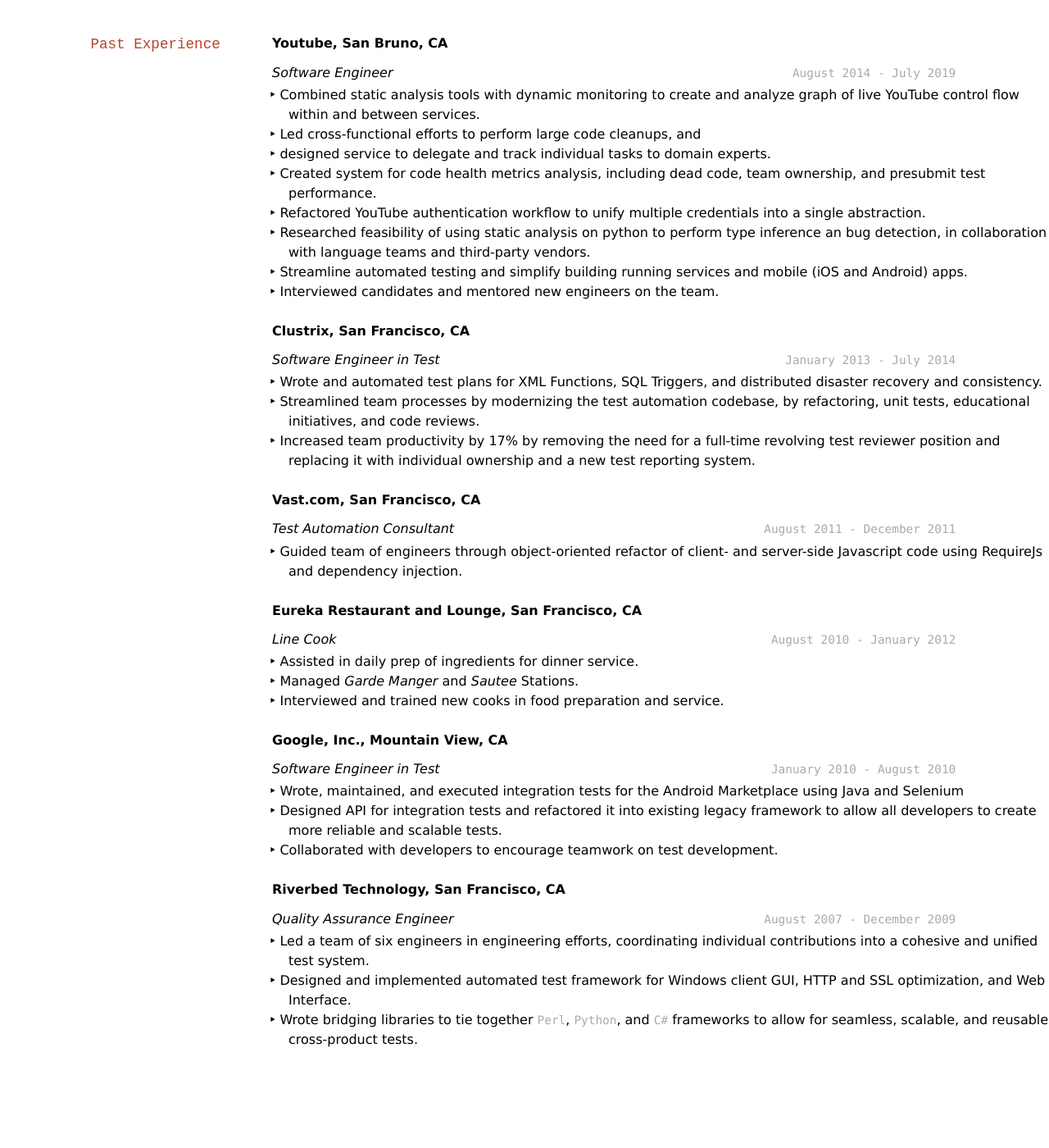
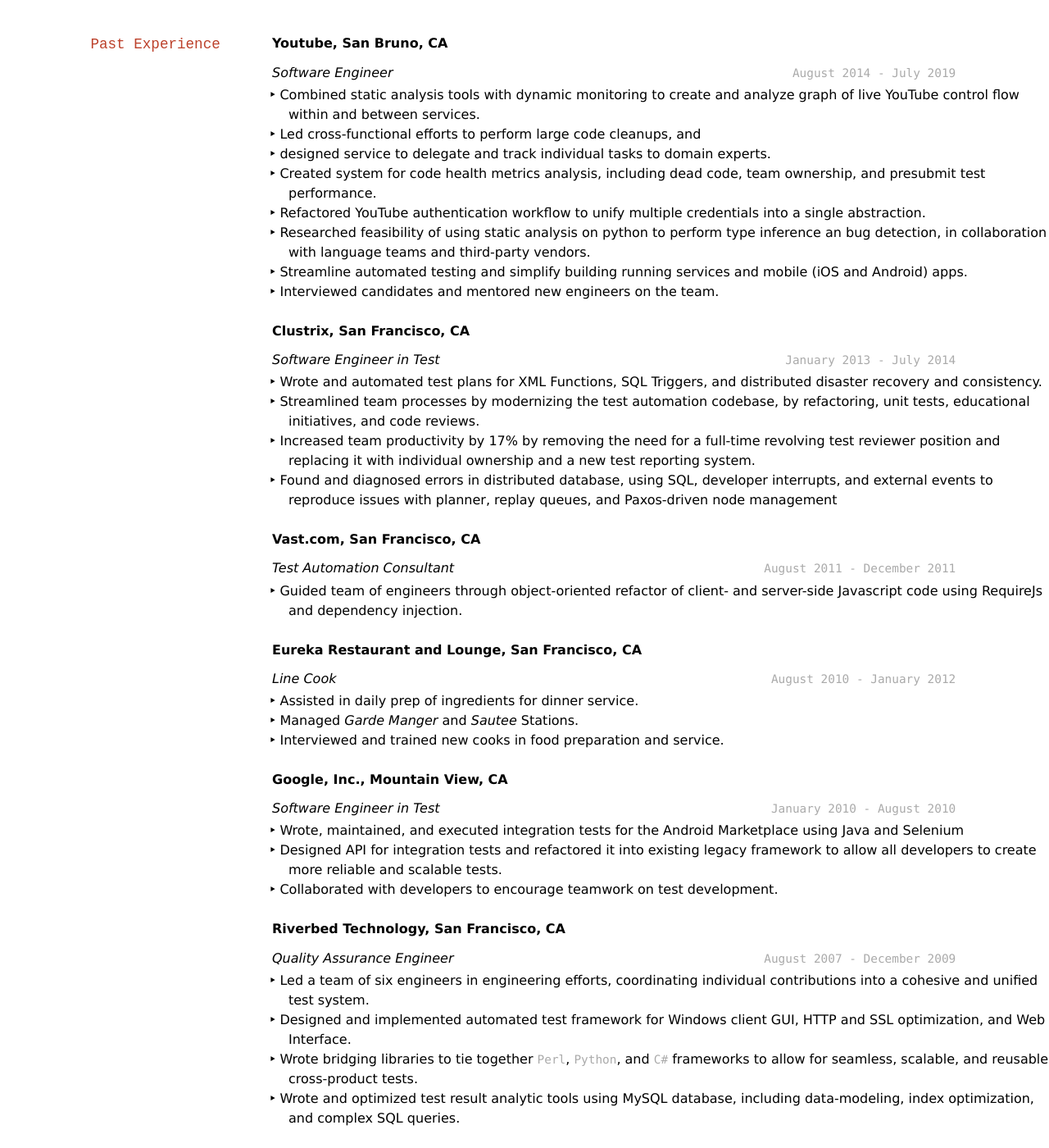
Before and after one commit to jspong/jspong.github.io, a Jekyll site: the page built from resume.md, in a window 1280 px wide and 1400 px high, scrolled down 718 px. Shown: the whole window at 82% size. Built offline with Jekyll 4.4.1, drawn with Linux system fonts in a browser that asks for light colours; before the commit the page ends 2022 px from its top, so only the background shows below that.

Commit message:
add database experience to resume

```diff
--- a/resume.md
+++ b/resume.md
@@ -78,6 +78,9 @@
 * Increased team productivity by 17% by removing the need for a full-time
   revolving test reviewer position and replacing it with individual ownership
   and a new test reporting system.
+* Found and diagnosed errors in distributed database, using SQL,
+    developer interrupts, and external events to reproduce issues with planner,
+    replay queues, and Paxos-driven node management
 
 __Vast.com, San Francisco, CA__
 
@@ -120,3 +123,5 @@
 * Wrote bridging libraries to tie together `Perl`, `Python`, and `C#`
   frameworks to allow for seamless, scalable, and reusable cross-product
   tests.
+* Wrote and optimized test result analytic tools using MySQL database, including
+    data-modeling, index optimization, and complex SQL queries.
```
